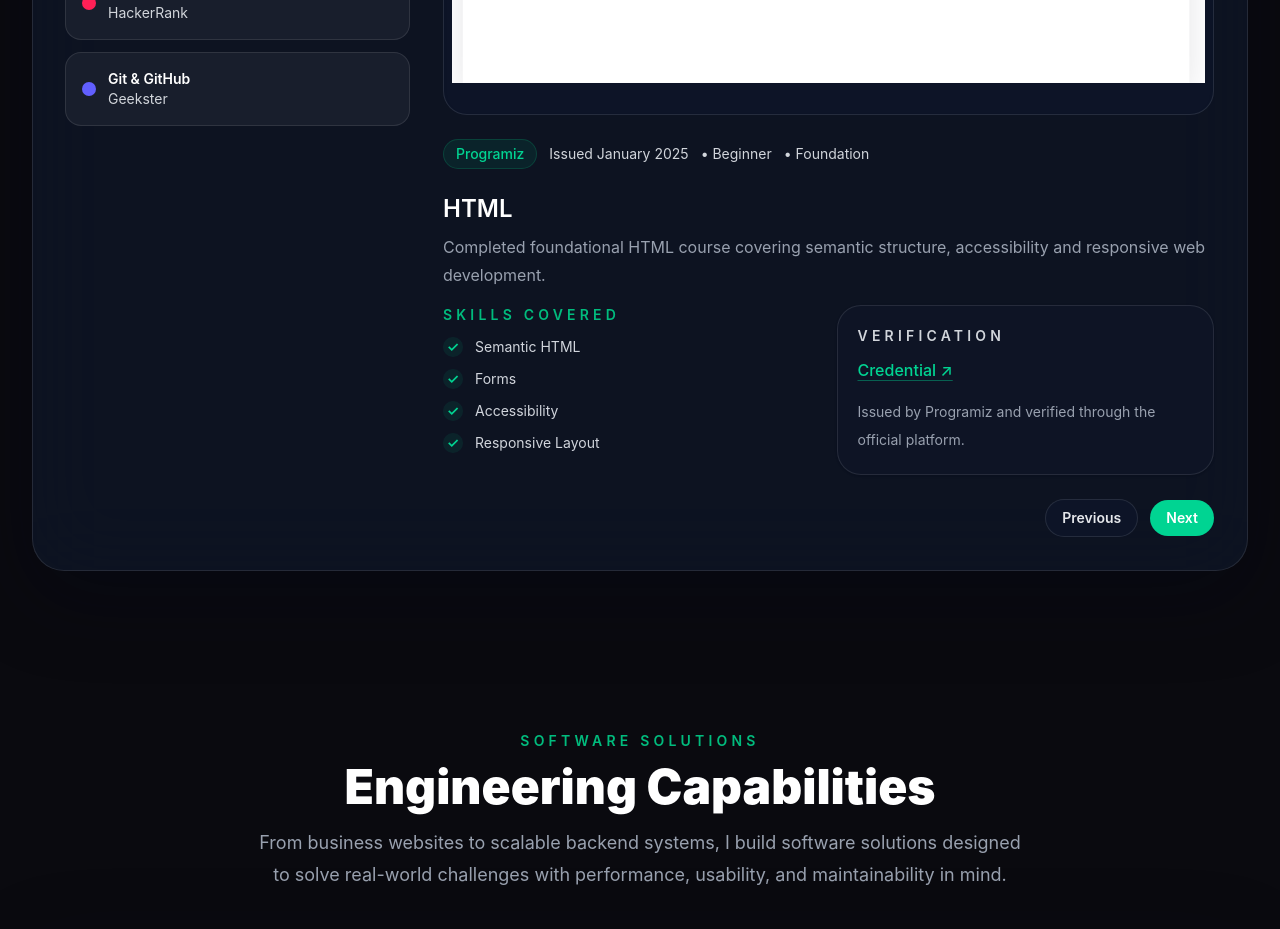
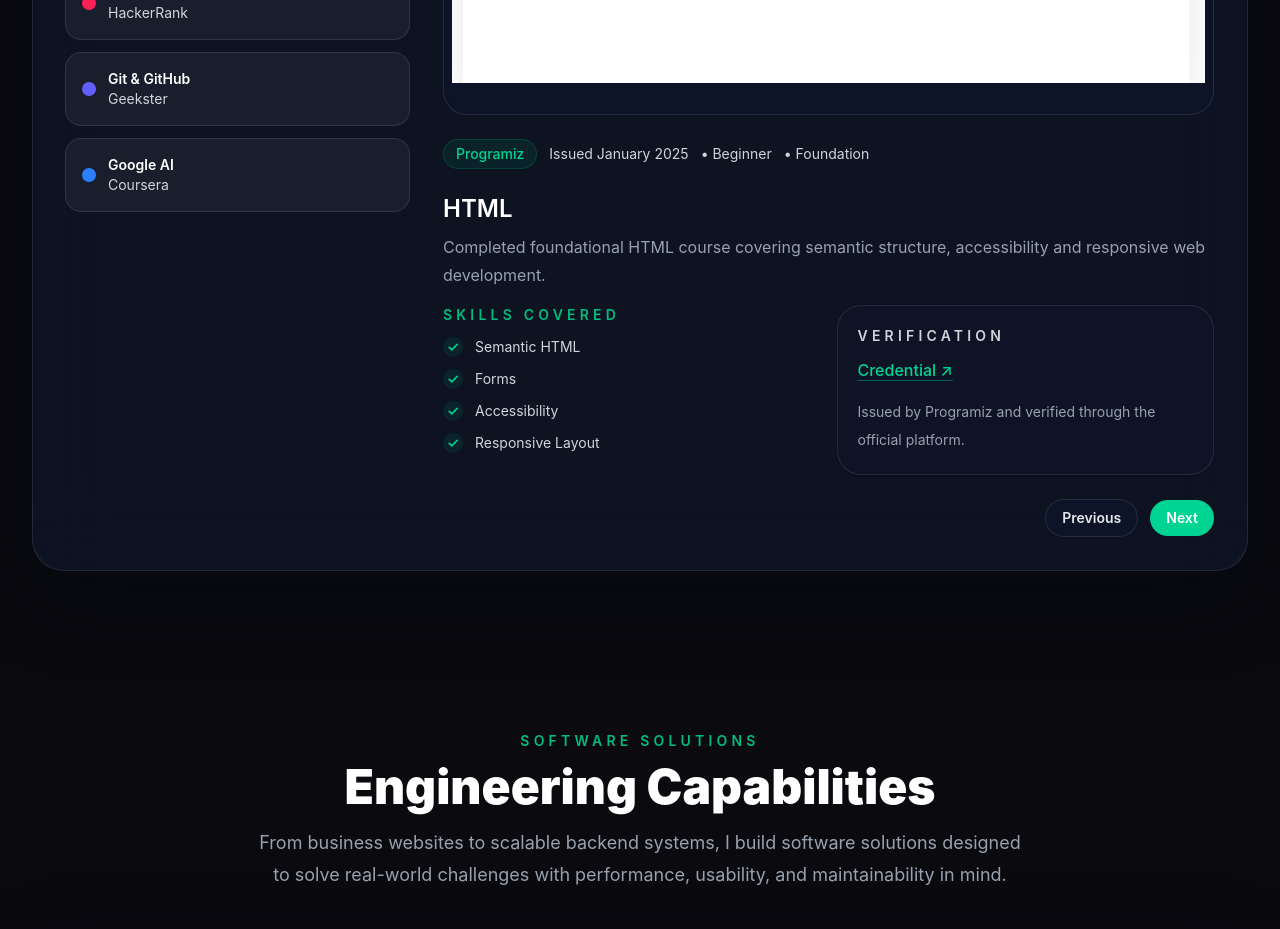
Before and after one commit to Gaya3inGithub/Porfolio_Development, a React (Vite) app: page / in a window 1280 px wide. Shown: the part 8540-9469 px from the top of the page. Built offline with nearby package versions, Linux system fonts and the light colour scheme.

Commit message:
certificate added

```diff
--- a/src/data/certificates.ts
+++ b/src/data/certificates.ts
@@ -120,4 +120,19 @@ export const certificates: Certificate[] = [
     credential: "https://drive.google.com/file/d/1FDwZ4rMi-ZC0-RWMcXr0OA0eKUlb7Z_B/view?usp=sharing",
     theme: "indigo",
   },
+  {
+    id: 8,
+    title: "Google AI",
+    platform: "Coursera",
+    issuer: "Google Career Certificates",
+    date: "July 2026",
+    duration: "7 Courses",
+    level: "Professional Certificate",
+    description:
+      "Completed the Google AI Professional Certificate, building practical skills for responsible AI use across research, communication, content creation, data analysis and app building.",
+    skills: ["AI Fundamentals", "Research & Insights", "AI Communication", "Data Analysis"],
+    image: "/certificates/google-ai.svg",
+    credential: "https://www.coursera.org/account/accomplishments/specialization/ROZ1150IAAUG",
+    theme: "blue",
+  },
 ];
```
Also changed, not shown: public/certificates/google-ai.svg (added).
